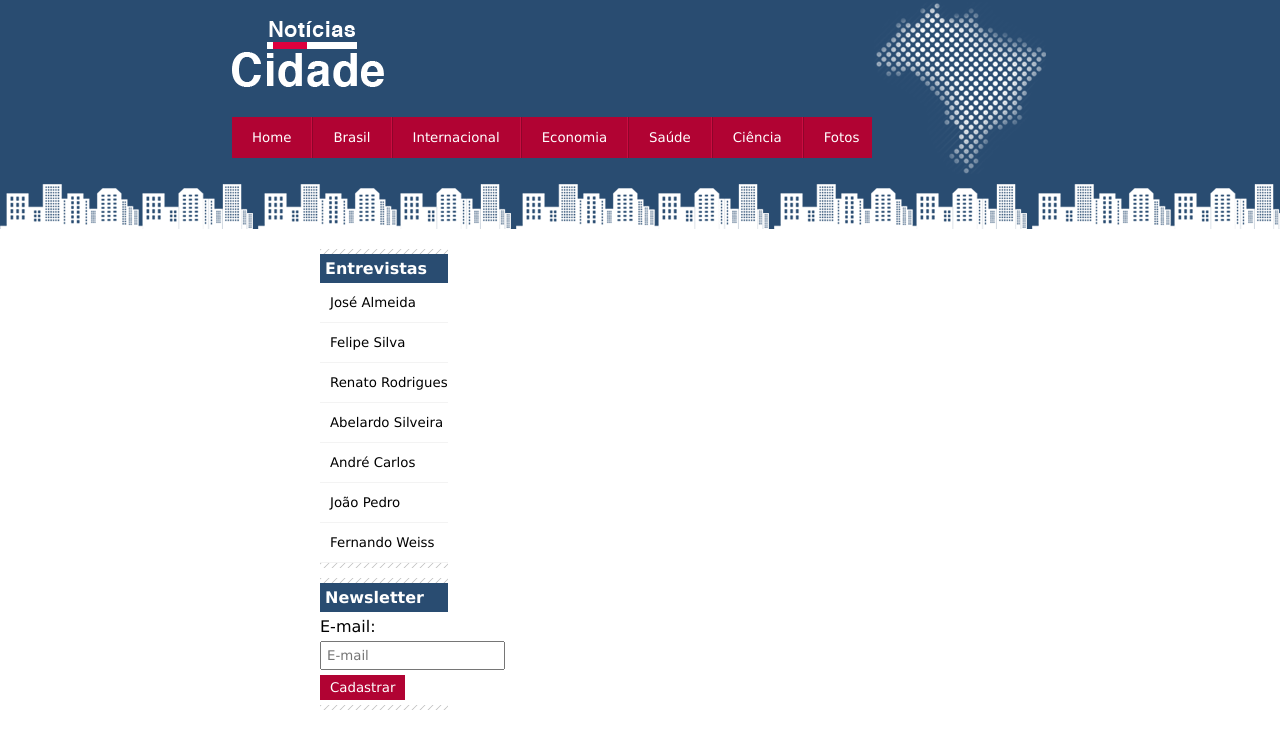
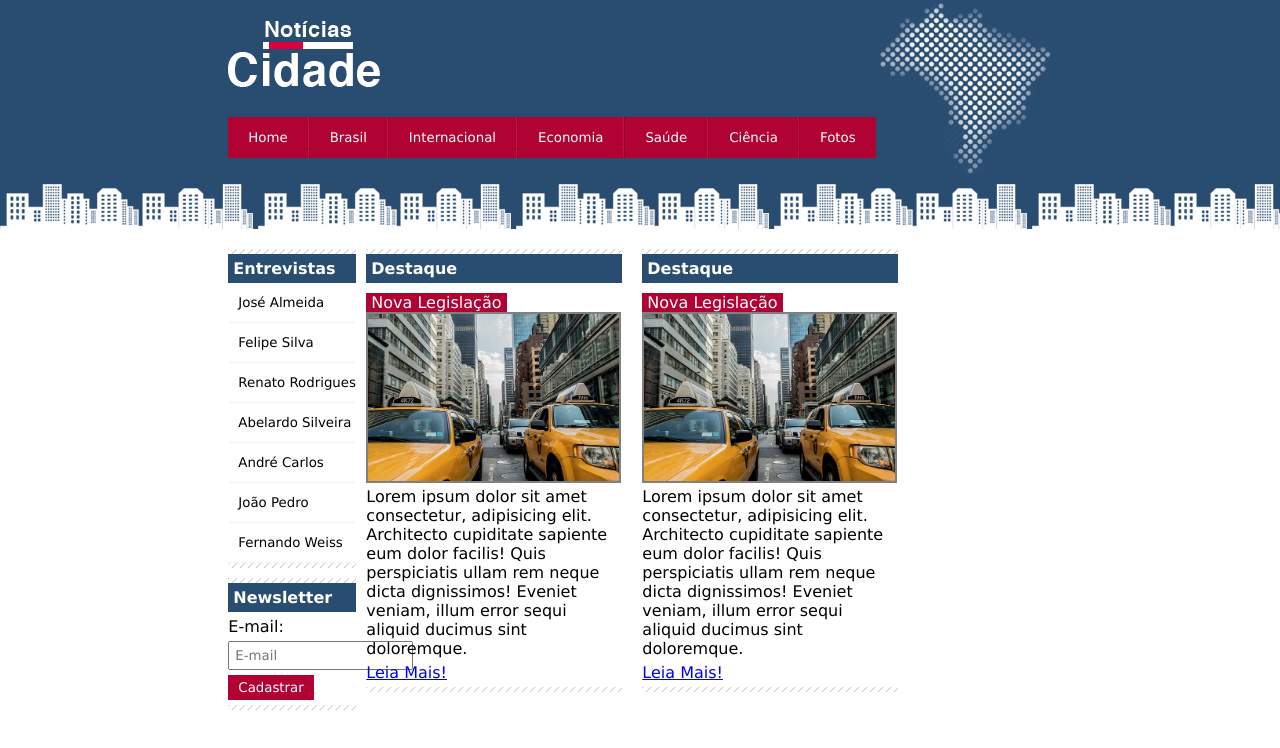
Before and after one commit to MatheusCastro37/NoticiasCidade_React, a React (Vite) app: page / in a window 1280 px wide. Shown: the top 748 px of the page. Built offline with nearby package versions, Linux system fonts and the light colour scheme.

Commit message:
criado e estilizado os posts principais.

```diff
--- a/src/GlobalStyle.js
+++ b/src/GlobalStyle.js
@@ -9,8 +9,8 @@ export const GlobalStyle = createGlobalStyle`
     }
 
     body{
-        width: 100vw;
-        height: 100vh;
+        width: 100%;
+        height: 100%;
         display: flex;
         justify-content: center;
         background: url(${Background}) repeat-x;
--- /dev/null
+++ b/src/components/Card/Card.jsx
@@ -0,0 +1,18 @@
+import { CardWrapper } from './style';
+import PostImg from '../../assets/images/taxi.jpg';
+
+export const Card = () => {
+  return (<>
+    <div>
+      <CardWrapper>
+          <h3>Destaque</h3>
+          <p>Nova Legislação</p>
+          <img src={PostImg} alt="Imagem do post" />
+          <span>Lorem ipsum dolor sit amet consectetur, adipisicing elit. Architecto cupiditate sapiente eum dolor facilis! Quis perspiciatis ullam rem neque dicta dignissimos! Eveniet veniam, illum error sequi aliquid ducimus sint doloremque.</span>
+          <div>
+            <a href="#">Leia Mais!</a>
+          </div>
+      </CardWrapper>
+    </div>
+  </>)
+}
--- /dev/null
+++ b/src/components/Card/style.js
@@ -0,0 +1,44 @@
+import { styled } from "styled-components";
+import Fundo from '../../assets/images/fundo-caixa.png';
+
+export const CardWrapper = styled.div`
+    height: fit-content;
+    margin: 0 10px 10px 10px;
+    width: 20vw;
+
+    &::after,
+    &::before{
+        display: block;
+        content: '';
+        height: 5px;
+        background-image: url(${Fundo});
+    }
+
+    h3{
+        color: #FFFFFF;
+        background-color: #294c71;
+        padding: 5px;
+        font-size: 16px;
+    }
+
+    p{
+        background-color: #b10333;
+        width: fit-content;
+        margin-top: 10px;
+        padding: 0 5px;
+        color: #FFFFFF;
+    }
+
+    img{
+        width: 98%;
+        border: 2px solid gray;
+    }
+
+    span{
+        display: block;
+    }
+
+    div{
+        padding: 5px 0;
+    }
+`
--- a/src/components/Header/style.js
+++ b/src/components/Header/style.js
@@ -21,4 +21,9 @@ export const ButtonHeader = styled.button`
     color: #FFFFFF;
     padding: 13px 20px;
     width: fit-content;
+
+    &:hover{
+        cursor: pointer;
+        color: #000000;
+    }
 `
--- a/src/components/NavSide/NavSide.jsx
+++ b/src/components/NavSide/NavSide.jsx
@@ -14,7 +14,6 @@ export const NavSide = () => {
             <NavButton><CheckIcon />João Pedro</NavButton>
             <NavButton><CheckIcon />Fernando Weiss</NavButton>
     </NavWrapper>
-
     <Newsletter />
   </>)
 }
--- a/src/pages/Home/Home.jsx
+++ b/src/pages/Home/Home.jsx
@@ -1,5 +1,6 @@
 import { Header } from "../../components/Header/Header";
 import { NavSide } from '../../components/NavSide/NavSide';
+import { Card } from '../../components/Card/Card';
 import { HeaderWrapper, MainWrapper } from "./style";
 import Detalhe from '../../assets/images/detalhe-topo.png';
 
@@ -11,7 +12,13 @@ export const Home = () => {
         <img src={Detalhe} alt="Detalhe" />
       </HeaderWrapper>
       <MainWrapper>
-        <NavSide />
+        <div>
+          <NavSide />
+        </div>
+        <div id="PostsMain">
+          <Card />
+          <Card />
+        </div>
       </MainWrapper>
     </>
   )
--- a/src/pages/Home/style.js
+++ b/src/pages/Home/style.js
@@ -4,12 +4,18 @@ export const HeaderWrapper = styled.div`
     display: flex;
     justify-content: center;
     align-items: center;
-    width: 50vw;
+    width: 100%;
     height: fit-content;
 `
 
 export const MainWrapper = styled.div`
+    display: flex;
     height: fit-content;
     width: auto;
     margin-top: 70px;
+
+    div#PostsMain{
+        display: flex;
+        width: 100%;
+    }
 `
```
